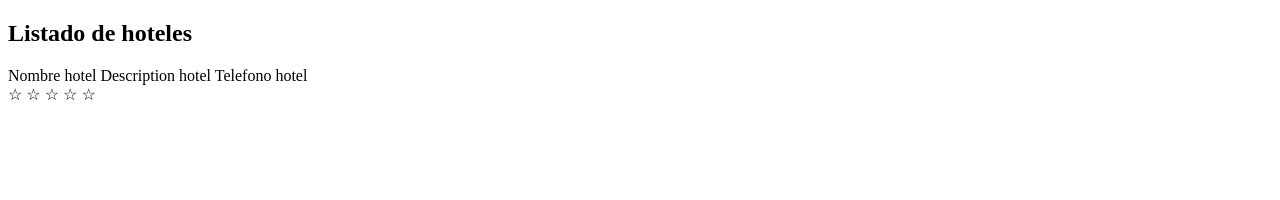
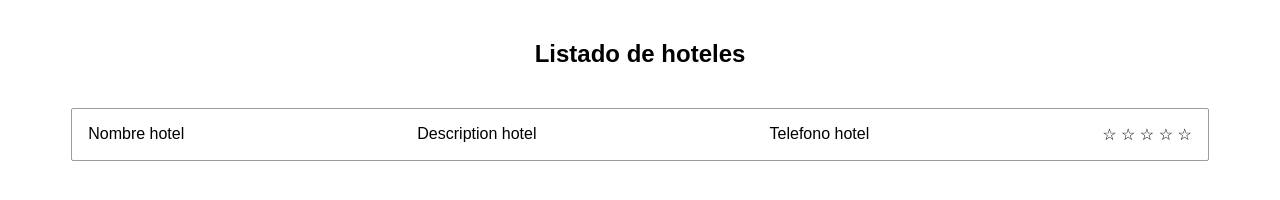
Before and after one commit to felisuco069/bootcamp-javascript, a plain HTML site: page Modulo 0/index.html in a window 1280 px wide. Drawn offline with Linux system fonts and the light colour scheme.

Commit message:
Comienzo de css

```diff
--- a/Modulo 0/index.html
+++ b/Modulo 0/index.html
@@ -6,7 +6,7 @@
     <meta http-equiv="X-UA-Compatible" content="IE=edge">
     <meta name="viewport" content="width=device-width, initial-scale=1.0">
     <link rel="stylesheet" href="site.css">
-    <title>Documenttt</title>
+    <title>Hoteles</title>
 </head>
 
 <body>
@@ -30,4 +30,5 @@
         </div>
     </div>
 </body>
+
 </html>
--- a/Modulo 0/site.css
+++ b/Modulo 0/site.css
@@ -0,0 +1,19 @@
+body {
+    font-family: Arial, Helvetica, sans-serif;
+}
+
+.hotels-header h2 {
+    padding: 20px;
+    text-align: center;
+}
+.hotels-body {
+    margin: auto;
+    max-width: 90%;
+}
+.hotel-item{
+    padding: 16px;
+    border-radius: 2px;
+    border: 1px solid #9c9c9c;
+    display: flex;
+    justify-content: space-between;
+}
```
